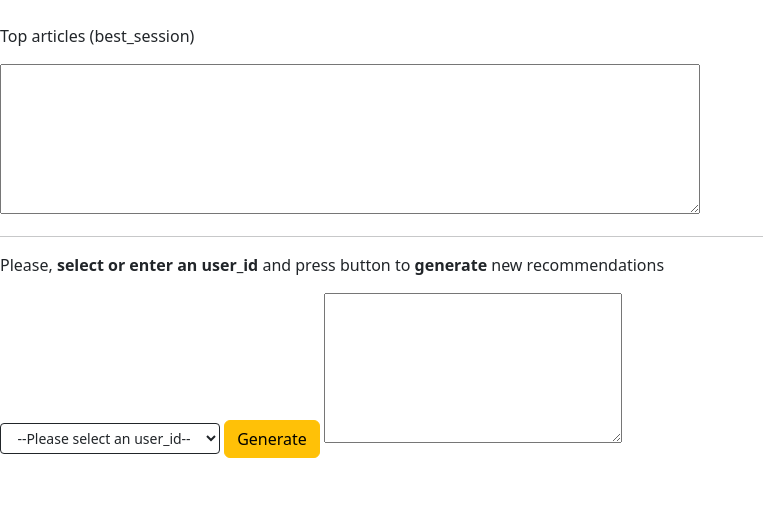
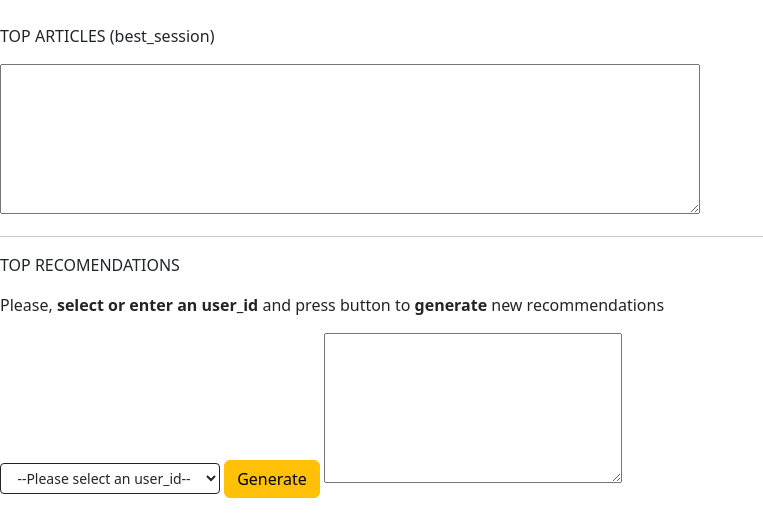
Before and after one commit to Orel21/RECOMMENDATION_SYSTEM_APP, a Flask app: template templates/index.html in a window 1280 px wide. Shown: the part 221-738 px from the top of the page, without its empty margins (0-763 px from the left). Run offline with Flask 2, Linux system fonts and the light colour scheme; the template is opened without the code that fills it, so the values that code supplies are empty; parts of the project's set-up code (start-up, migrations or seed data) failed here and were passed over.

Commit message:
test : [APP] section top articles

```diff
--- a/templates/index.html
+++ b/templates/index.html
@@ -15,11 +15,12 @@
     </div>
     <br * 10>
     <!-- TOP ARTICLES BEGIN -->
-    <p>Top articles (best_session)</p>
+    <p>TOP ARTICLES (best_session)</p>
     <textarea readonly name="best_session_embeddings" id="best_session_id" cols="30" rows="6" style = "width:700px; height: 150px;">{{best_session_embeddings}}</textarea>
     <!-- TOP ARTICLES END -->
     <hr>
     <!-- TOP RECOMMENDATIONS BEGIN -->
+    <p>TOP RECOMENDATIONS</p>
     <p>Please, <strong>select or enter an user_id</strong> and press button to <strong>generate</strong> new recommendations</p>
     <form action="/predict" method="post">
         <!-- Returns list of user_id for selector from {{options_id_for_dropdown}} -->
```
